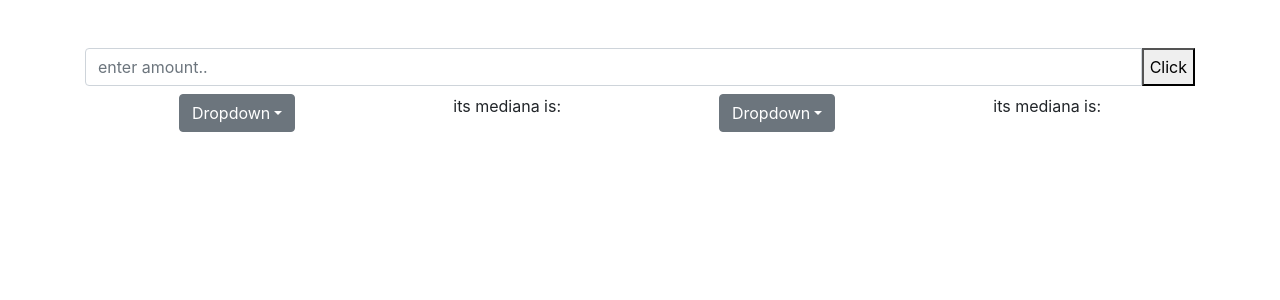
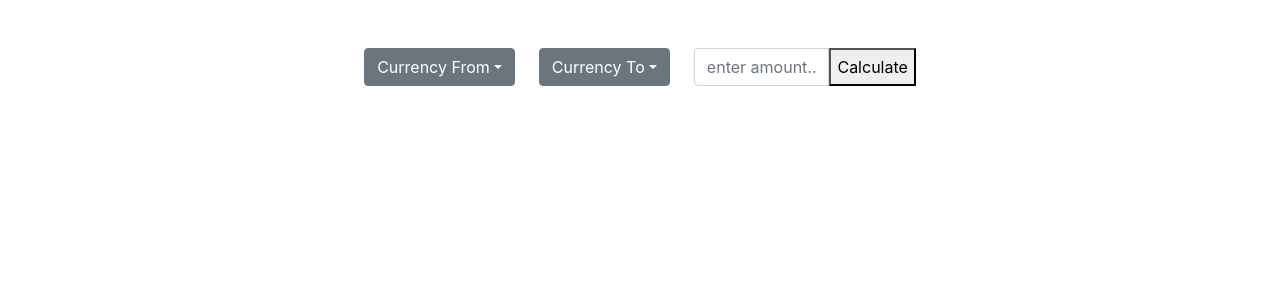
Before and after one commit to frankevych/currency-exchange, a React (Create React App) app: page / in a window 1280 px wide. Shown: the top 300 px of the page. Built offline with nearby package versions, Linux system fonts and the light colour scheme.

Commit message:
currency calculator working.

```diff
--- a/src/App.css
+++ b/src/App.css
@@ -1,6 +1,15 @@
+.parentFlex {
+  display: flex;
+  justify-content: center;
+}
 .space-between {
   justify-content: space-around;
 }
 .dropdown-item {
   color: black;
 }
+.input-field {
+  width: 20%;
+}
+.result {
+}
--- a/src/components/CalculatorExchange.js
+++ b/src/components/CalculatorExchange.js
@@ -9,6 +9,9 @@ class CalculatorExchange extends Component {
     state = {
         currency: currenciesList,
         amount: '',
+        medianFrom: '',
+        medianTo: '',
+        result: '',
     }
     //event handler for user input.
     handleInputAmount = (e) => this.setState({ [e.target.name]: [e.target.value] });
@@ -16,51 +19,47 @@ class CalculatorExchange extends Component {
     //event handler calculate the result of exchange
     //this func uses medianFrom & medianTo data choosen by user in handleChoosenCode func
     handleCalculate = () => {
-        console.log('in handlecalculate');
-        console.log('we need amount: ' + this.state.amount);
-        console.log('we need medianFrom: ' + this.state.medianFrom);
-        console.log('we need medianTo: ' + this.state.medianTo);
-        // this.props.exchangeValue(this.state.amount);
-        // this.setState({ amount: '' });
+        const { amount, medianFrom, medianTo } = this.state;
+        let result = (amount * medianFrom) / medianTo;
+        result = result.toFixed(2);
+        this.setState({ result: result });
     };
-
     //based on code choosen by user, sets state with median rate of value from
     handleChoosenCodeFrom = (currency_code) => {
-        console.log('clicked in code: ' + currency_code);
         const { currency } = this.state;
         var medianFrom;
 
         currency.map((item) => {
             if(item.currency_code === currency_code) {
-                console.log('currency.median_rate: '+ item.median_rate);
                 medianFrom = item.median_rate;
             }
         })
-        console.log('after cycle: ' + medianFrom)
         this.setState({ medianFrom });
     }
 
     //based on code choosen by user, sets state with median rate of value to
     handleChoosenCodeTo = (currency_code) => {
-        console.log('clicked in code: ' + currency_code);
         const { currency } = this.state;
         var medianTo;
-
         currency.map((item) => {
             if(item.currency_code === currency_code) {
-                console.log('currency.median_rate: '+ item.median_rate);
                 medianTo = item.median_rate;
             }
         })
-        console.log('after cycle: ' + medianTo)
         this.setState({ medianTo });
     }
 
     render() {
         return (
-            <div>
+            <div className="parentFlex">
+                <CurrencyChoice currencyData={this.state.currency} choosenCode={this.handleChoosenCodeFrom}>
+                    { } From
+                </CurrencyChoice>
+                <CurrencyChoice currencyData={this.state.currency} choosenCode={this.handleChoosenCodeTo}>
+                    { } To
+                </CurrencyChoice>
 
-                <div className="pb-2">
+                <div className="input-field pb-2">
                     <div className="input-group">
                         <input
                             name ="amount"
@@ -71,26 +70,10 @@ class CalculatorExchange extends Component {
                             placeholder="enter amount.."
                         />
                         <button type="submit" onClick={this.handleCalculate}>
-                            Click
+                            { this.state.result || 'Calculate' }
                         </button>
                     </div>
                 </div>
-
-                <div className="container btn-group space-between">
-                    <CurrencyChoice currencyData={this.state.currency} choosenCode={this.handleChoosenCodeFrom} />
-                    <p>
-                        {this.state.currencyCodeFrom}
-                        its mediana is:
-                        {this.state.medianFrom}
-                    </p>
-                    <CurrencyChoice currencyData={this.state.currency} choosenCode={this.handleChoosenCodeTo} />
-                    <p>
-                        {this.state.currencyCodeTo}
-                        its mediana is:
-                        {this.state.medianTo}
-                    </p>
-                </div>
-
             </div>
         );
     }
--- a/src/components/CurrencyChoice.js
+++ b/src/components/CurrencyChoice.js
@@ -28,7 +28,7 @@ class CurrencyChoice extends React.Component {
 
     render() {
         return (
-            <div className='dropdown'>
+            <div className='dropdown pr-4'>
                 <button
                     onClick={this.handleDopdownMenuClick}
                     className="btn btn-secondary dropdown-toggle"
@@ -37,8 +37,9 @@ class CurrencyChoice extends React.Component {
                     data-toggle="dropdown"
                     aria-haspopup="true"
                     aria-expanded="false"
-                >
-                    Dropdown
+                    >
+                    Currency
+                    {this.props.children}
                 </button>
                 <div
                     className="dropdown-menu"
```
